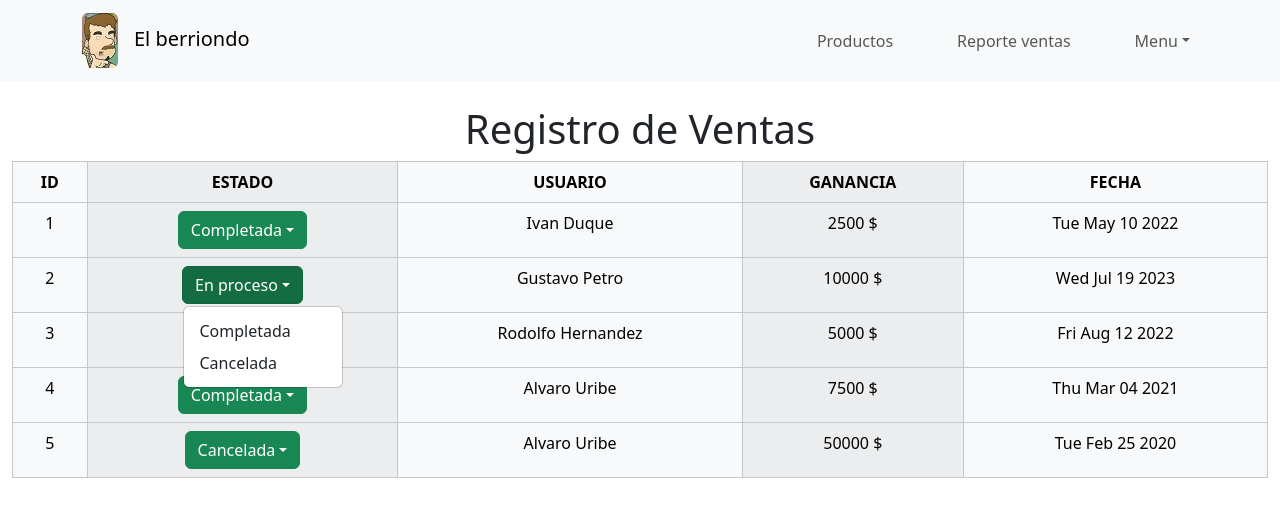
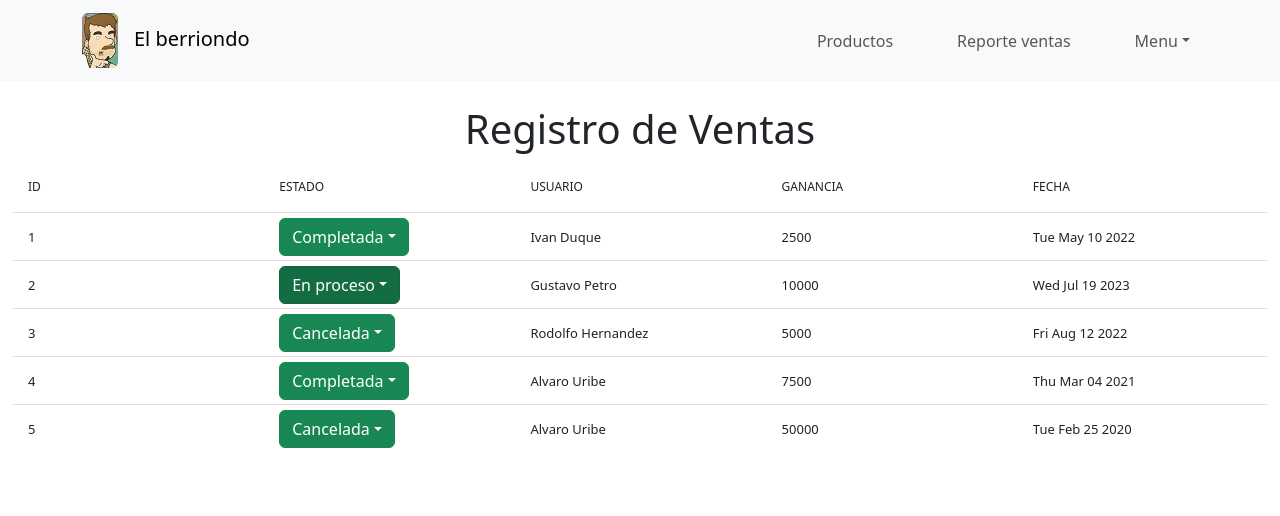
Before and after one commit to JPHITA/El-berriondo, a React (Vite) app in the folder frontend/: page /reporteVentas in a window 1280 px wide. Both pictures are taken after a click on the button "En proceso". Shown: the top 516 px of the page. Built offline with nearby package versions, Linux system fonts and the light colour scheme.

Commit message:
Se agrega ordenamiento de reporteVentas

```diff
--- a/frontend/src/Admin/Pages/reporteVentasPage.tsx
+++ b/frontend/src/Admin/Pages/reporteVentasPage.tsx
@@ -1,33 +1,92 @@
-import {Container, Row, Col, Table, Dropdown }from 'react-bootstrap';
-import { MockVentas, Venta } from '../Mocks/registroVentas.ts';
-
+import { Container, Row, Col, Table, Dropdown } from 'react-bootstrap';
+import { MockVentas, Venta } from '../../Ventas/Mocks/registroVentas.ts';
 import { Header } from '../Components/HeaderAdmin.tsx';
+import { useState } from 'react';
+import DataTable from 'react-data-table-component';
 
 export const ReporteVentasPage = () => {
 
-function actualizarEstados(estadoFila:string) {
+    function actualizarEstados(estadoFila: string) {
 
-    let estados:string[] = []
-    if (estadoFila == 'En proceso'){
-        estados = ['Completada','Cancelada']
-    }else if(estadoFila == 'Completada'){
-        estados = ['En proceso','Cancelada']
-    }else if(estadoFila == 'Cancelada'){
-        estados = ['Completada','En proceso']
-    }else{
+        let estados: string[] = []
+        if (estadoFila == 'En proceso') {
+            estados = ['Completada', 'Cancelada']
+        } else if (estadoFila == 'Completada') {
+            estados = ['En proceso', 'Cancelada']
+        } else if (estadoFila == 'Cancelada') {
+            estados = ['Completada', 'En proceso']
+        } else {
             //error
         }
         return estados
         //alert(estados[0] + estados[1]);
     }
 
+    const [Ventas, setVentas] = useState(MockVentas);
+
+    const columns = [
+        {
+            name: 'ID',
+            selector: row => row.id,
+            sortable: true,
+        },
+        {
+            name: 'ESTADO',
+            selector: row =>
+                {let estados = actualizarEstados(row.estado)
+                    return(
+                <Dropdown>
+                    <Dropdown.Toggle variant="success" id = {row.id} >
+                        {row.estado}
+                    </Dropdown.Toggle>
+                    <Dropdown.Menu>
+                        {estados.map(estado => (
+                            <Dropdown.Item>{estado}</Dropdown.Item>
+                        ))}
+                    </Dropdown.Menu>
+                </Dropdown>
+                )},
+            sortable: true,
+        },
+        {
+            name: 'USUARIO',
+            selector: row => row.usuario,
+            sortable: true,
+        },
+        {
+            name: 'GANANCIA',
+            selector: row => row.ganancia,
+            sortable: true,
+        },
+        {
+            name: 'FECHA',
+            selector: row => row.fecha.toDateString(),
+            sortable: true,
+        }
+    ];
+
+
+
+
     return (
         <>
-        <Header/>
+            <Header />
             <Container fluid >
-            <h1 style={{textAlign: "center"}}>Registro de Ventas</h1>
+                <h1 style={{ textAlign: "center" }}>Registro de Ventas</h1>
                 <Row>
-                <Col style={{justifyContent:'center'}}>
+                    <Col style={{ justifyContent: 'center' }}>
+
+                    </Col>
+                </Row>
+                <DataTable
+                    columns={columns}
+                    data={Ventas}
+                />
+            </Container>
+        </>
+    );
+
+    /*
     <Table responsive bordered striped='columns'  variant='light'>
                           <thead>
                               <tr>
@@ -64,11 +123,5 @@ function actualizarEstados(estadoFila:string) {
                               })}
                           </tbody>
                       </Table>
-                    </Col>
-            </Row>
-
-
-        </Container>
-        </>
-  );
+                       */
 };
```
Also changed, not shown: frontend/src/Ventas/Mocks/registroVentas.ts (renamed from frontend/src/Admin/Mocks/registroVentas.ts). Lines whose indentation alone changed are shown as unchanged.
